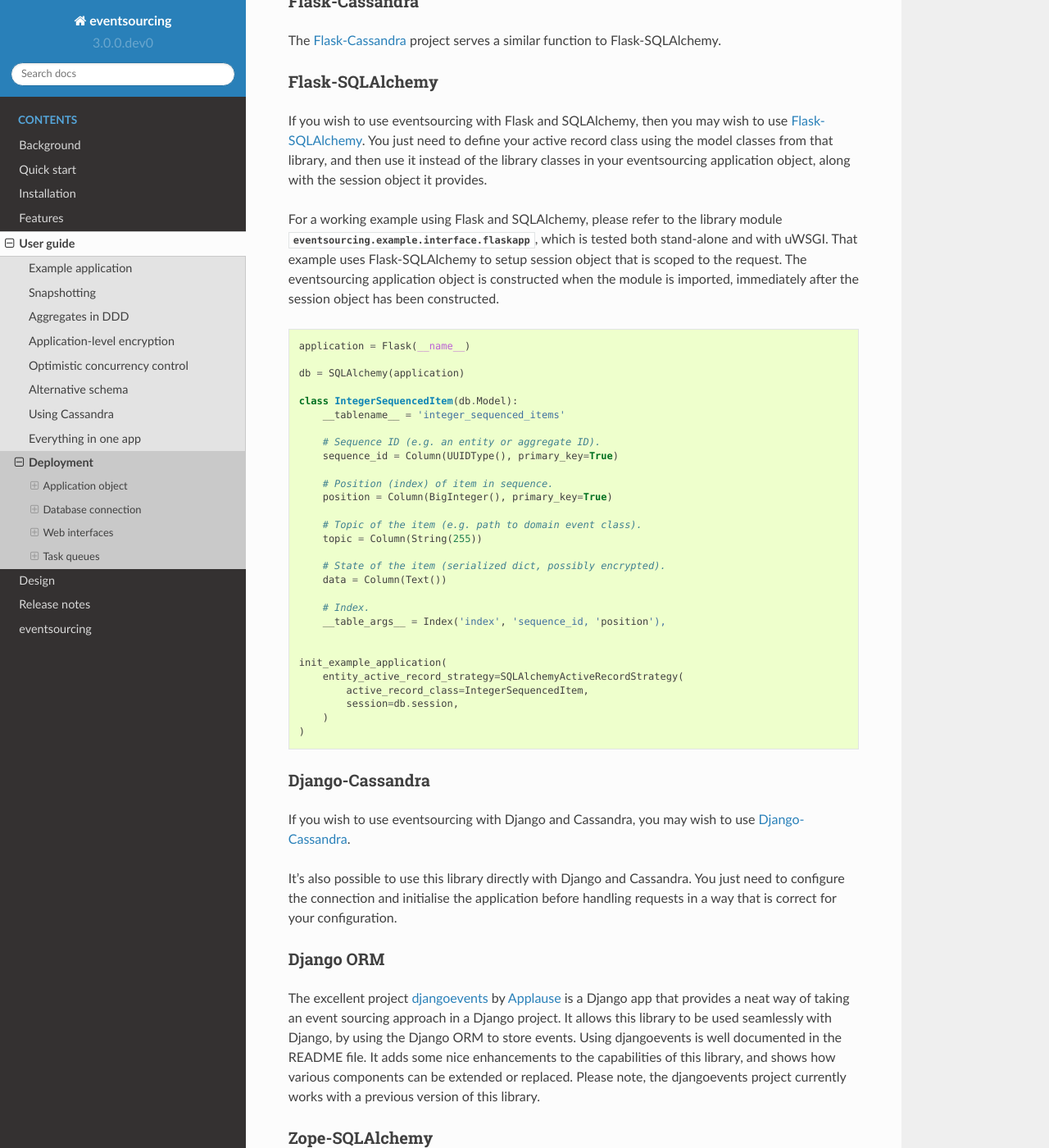
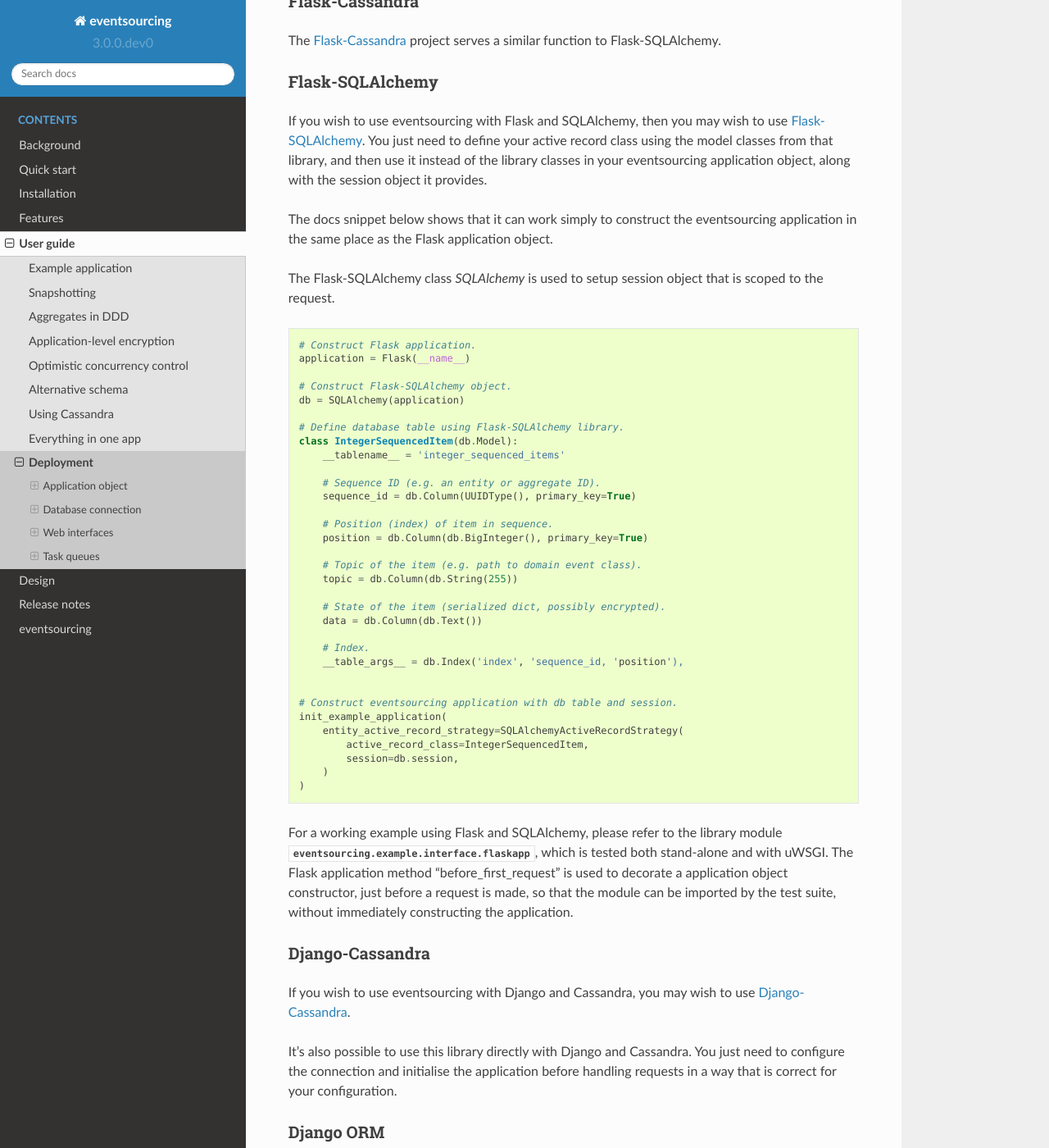
Before and after one commit to pyeventsourcing/eventsourcing, a Sphinx documentation site: the page built from docs/topics/user_guide/wsgi.rst, in a window 1280 px wide and 1400 px high, scrolled down 4326 px. Shown: the whole window at 82% size. Built offline with Sphinx 7.4.7 and the Read the Docs theme 2.0.0, drawn with Linux system fonts in a browser that asks for light colours.

Commit message:
Adjusted wording.

```diff
--- a/docs/topics/user_guide/wsgi.rst
+++ b/docs/topics/user_guide/wsgi.rst
@@ -263,44 +263,57 @@
 library classes in your eventsourcing application object, along with the
 session object it provides.
 
-For a working example using Flask and SQLAlchemy, please
-refer to the library module :mod:`eventsourcing.example.interface.flaskapp`,
-which is tested both stand-alone and with uWSGI. That example uses
-Flask-SQLAlchemy to setup session object that is scoped to the request.
-The eventsourcing application object is constructed when the module is
-imported, immediately after the session object has been constructed.
+The docs snippet below shows that it can work simply to construct
+the eventsourcing application in the same place as the Flask
+application object.
+
+The Flask-SQLAlchemy class `SQLAlchemy` is used to setup session
+object that is scoped to the request.
 
 .. code:: python
 
+    # Construct Flask application.
     application = Flask(__name__)
 
+    # Construct Flask-SQLAlchemy object.
     db = SQLAlchemy(application)
 
+    # Define database table using Flask-SQLAlchemy library.
     class IntegerSequencedItem(db.Model):
         __tablename__ = 'integer_sequenced_items'
 
         # Sequence ID (e.g. an entity or aggregate ID).
-        sequence_id = Column(UUIDType(), primary_key=True)
+        sequence_id = db.Column(UUIDType(), primary_key=True)
 
         # Position (index) of item in sequence.
-        position = Column(BigInteger(), primary_key=True)
+        position = db.Column(db.BigInteger(), primary_key=True)
 
         # Topic of the item (e.g. path to domain event class).
-        topic = Column(String(255))
+        topic = db.Column(db.String(255))
 
         # State of the item (serialized dict, possibly encrypted).
-        data = Column(Text())
+        data = db.Column(db.Text())
 
         # Index.
-        __table_args__ = Index('index', 'sequence_id, 'position'),
+        __table_args__ = db.Index('index', 'sequence_id, 'position'),
 
 
+    # Construct eventsourcing application with db table and session.
     init_example_application(
         entity_active_record_strategy=SQLAlchemyActiveRecordStrategy(
             active_record_class=IntegerSequencedItem,
             session=db.session,
         )
     )
+
+
+For a working example using Flask and SQLAlchemy, please
+refer to the library module :mod:`eventsourcing.example.interface.flaskapp`,
+which is tested both stand-alone and with uWSGI.
+The Flask application method "before_first_request" is used to decorate a
+application object constructor, just before a request is made, so that the
+module can be imported by the test suite, without immediately constructing
+the application.
 
 
 Django-Cassandra
```
